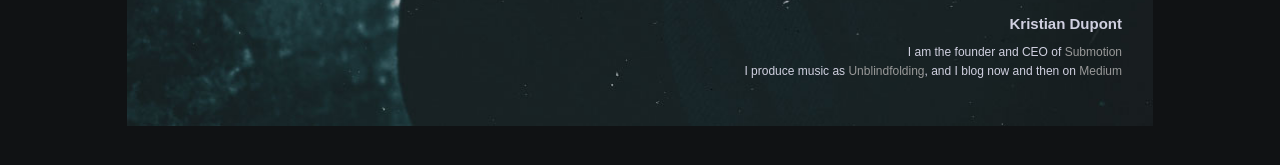
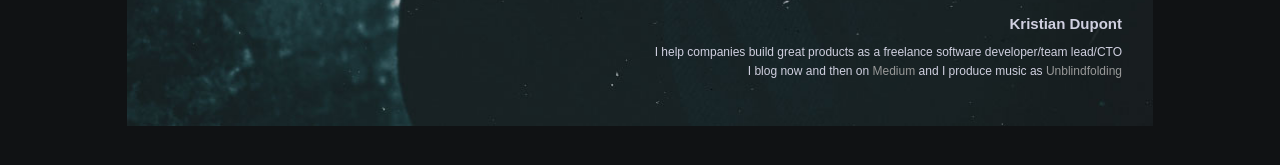
Before and after one commit to kristiandupont/kristiandupont.com, a plain HTML site: page index.html in a window 1280 px wide. Shown: the part 589-754 px from the top of the page. Drawn offline with Linux system fonts and the light colour scheme.

Commit message:
Remove Submotion link

```diff
--- a/index.html
+++ b/index.html
@@ -58,16 +58,17 @@
             </ul>
             <h1>Kristian Dupont</h1>
             <p>
-              I am the founder and CEO of
-              <a href="https://www.submotion.io" target="_blank">Submotion</a>
+              I help companies build great products as a freelance
+              software&nbsp;developer/team&nbsp;lead/CTO
             </p>
             <p>
-              I produce music as
+              I blog now and then on
+              <a href="https://medium.com/@kristiandupont" target="_blank"
+                >Medium</a
+              >
+              and I produce music as
               <a href="http://unblindfolding.com" target="_blank"
                 >Unblindfolding</a
-              >, and I blog now and then on
-              <a href="https://medium.com/@kristiandupont" target="_blank"
-                >Medium</a
               >
             </p>
           </div>
```
